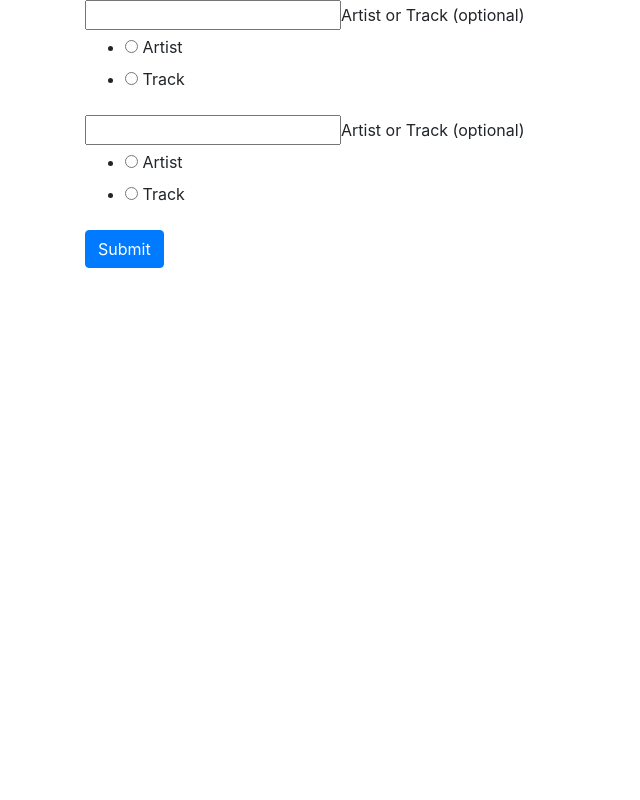
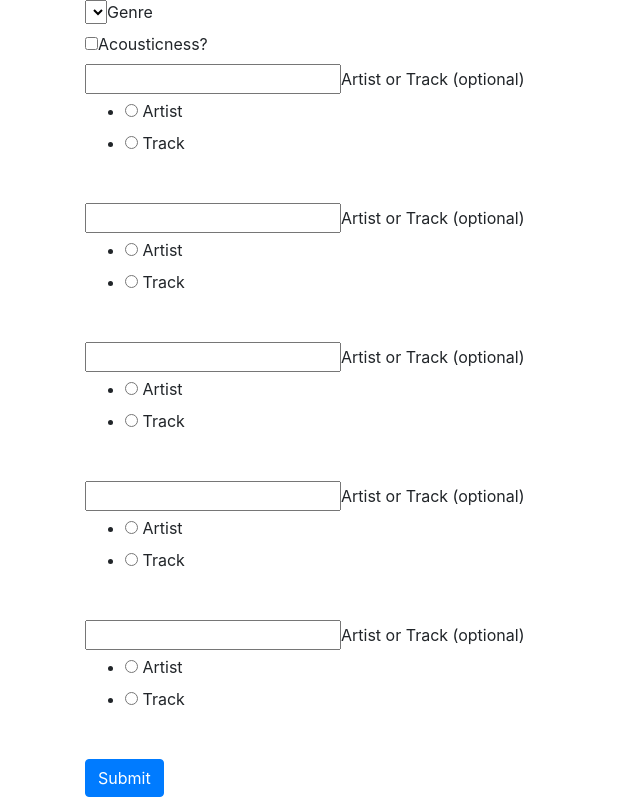
Before and after one commit to FullStackJohnMack/JohnM-Capstone-One, a Flask app: template web/templates/search.html in a window 1280 px wide. Shown: the whole page, without its empty margins (0-640 px from the left). Run offline with Flask 2, Linux system fonts and the light colour scheme; the template is opened without the code that fills it: values that come from a table or form of the project are taken from there, others are empty; some libraries are stand-ins or nearby versions.

Commit message:
added first non-seed seed

```diff
--- a/web/app.py
+++ b/web/app.py
@@ -2,7 +2,7 @@ from flask import Flask, render_template, redirect, request, session
 import requests, base64
 from access import CLIENT_ID, CLIENT_SECRET, REDIRECT_URI
 from forms import SearchForm
-from utils import get_id
+from utils import get_id, get_genres
 
 app = Flask(__name__)
 app.secret_key = "password"
@@ -38,23 +38,25 @@ def search_spotify():
 
     form = SearchForm()
 
-
+    form.genre.choices = [g for g in get_genres()]
 
     if form.validate_on_submit():
 
         seed_1_id = get_id(form.input1.data, form.radio1.data)
         seed_2_id = get_id(form.input2.data, form.radio2.data)
-        # seed_3_id = get_id(form.input3.data, form.radio3.data)
-        # seed_4_id = get_id(form.input4.data, form.radio4.data)
-        # seed_5_id = get_id(form.input5.data, form.radio5.data)
+        seed_3_id = get_id(form.input3.data, form.radio3.data)
+        seed_4_id = get_id(form.input4.data, form.radio4.data)
+        seed_5_id = get_id(form.input5.data, form.radio5.data)
 
         seed_1_type = f'{form.radio1.data}s'
         seed_2_type = f'{form.radio2.data}s'
-        # seed_3_type = f'{form.radio3.data}s'
-        # seed_4_type = f'{form.radio4.data}s'
-        # seed_5_type = f'{form.radio5.data}s'
+        seed_3_type = f'{form.radio3.data}s'
+        seed_4_type = f'{form.radio4.data}s'
+        seed_5_type = f'{form.radio5.data}s'
 
-        return render_template("search_results.html", seed_1_id=seed_1_id, seed_1_type=seed_1_type, seed_2_id=seed_2_id, seed_2_type=seed_2_type)
+        genre = form.genre.data
+
+        return render_template("search_results.html", genre=genre,seed_1_id=seed_1_id, seed_1_type=seed_1_type, seed_2_id=seed_2_id, seed_2_type=seed_2_type, seed_3_id=seed_3_id, seed_3_type=seed_3_type,seed_4_id=seed_4_id, seed_4_type=seed_4_type,seed_5_id=seed_5_id, seed_5_type=seed_5_type)
 
     return render_template("search.html", form=form)
 
@@ -65,6 +67,7 @@ def show_recommendations():
 
     seed_artists = ""
     seed_tracks = ""
+    seed_genre = ""
 
     for id in request.form.getlist('seed_artists'):
         seed_artists += f"{id},"
@@ -72,23 +75,30 @@ def show_recommendations():
     for id in request.form.getlist('seed_tracks'):
         seed_tracks += f"{id},"
 
+    if request.form.get('seed_genre'):
+        seed_genre = request.form['seed_genre']
+
+    if request.form.get('acousticness'):
+        target_acousticness = 1
+    else:
+        target_acousticness = 0
+
 
     headers = {'Authorization':'Bearer ' + session['token']}
     payload = {
             'seed_artists': seed_artists,
             'seed_tracks': seed_tracks,
+            'seed_genres': seed_genre,
+            'target_acousticness': target_acousticness,
             'limit': 100
         }
 
     resp = requests.get('https://api.spotify.com/v1/recommendations', params=payload, headers=headers).json()
 
-    return render_template("seed_results.html", resp=resp, seed_artists=seed_artists, seed_tracks=seed_tracks)
+    return render_template("seed_results.html", resp=resp, seed_artists=seed_artists, seed_tracks=seed_tracks, seed_genre=seed_genre)
 
 
 
-
-# , seed_3_id=seed_3_id, seed_4_id=seed_4_id,seed_5_id=seed_5_id
-# , ,seed_3_type=seed_3_type, seed_4_type=seed_4_type,seed_5_type=seed_5_type
 
 
 
--- a/web/forms.py
+++ b/web/forms.py
@@ -1,20 +1,23 @@
 from flask_wtf import FlaskForm
-from wtforms import StringField, FloatField, RadioField
+from wtforms import StringField, FloatField, RadioField, SelectField, BooleanField, validators
+from utils import get_genres
 
 class SearchForm(FlaskForm):
     """"""
+    genre = SelectField(coerce=str)
+    acousticness = BooleanField("Acousticness?")
 
     input1 = StringField("Artist or Track (optional)")
-    radio1 = RadioField(choices=[('artist','Artist'),('track','Track')])
+    radio1 = RadioField(choices=[('artist','Artist'),('track','Track')], validators=(validators.Optional(),))
 
     input2 = StringField("Artist or Track (optional)")
-    radio2 = RadioField(choices=[('artist','Artist'),('track','Track')])
+    radio2 = RadioField(choices=[('artist','Artist'),('track','Track')], validators=(validators.Optional(),))
 
-    # input3 = StringField("Artist or Track (optional)")
-    # radio3 = RadioField(choices=[('artist','Artist'),('track','Track')])
+    input3 = StringField("Artist or Track (optional)")
+    radio3 = RadioField(choices=[('artist','Artist'),('track','Track')], validators=(validators.Optional(),))
 
-    # input4 = StringField("Artist or Track (optional)")
-    # radio4 = RadioField(choices=[('artist','Artist'),('track','Track')])
+    input4 = StringField("Artist or Track (optional)")
+    radio4 = RadioField(choices=[('artist','Artist'),('track','Track')], validators=(validators.Optional(),))
 
-    # input5 = StringField("Artist or Track (optional)")
-    # radio5 = RadioField(choices=[('artist','Artist'),('track','Track')])
+    input5 = StringField("Artist or Track (optional)")
+    radio5 = RadioField(choices=[('artist','Artist'),('track','Track')], validators=(validators.Optional(),))
--- a/web/templates/search.html
+++ b/web/templates/search.html
@@ -8,13 +8,8 @@
     <form method="POST">
         {{ form.hidden_tag() }}
 
-
-
-
         {% for item in form if item.widget.input_type != 'hidden' %}
-            {{item}}{% if item.type != 'RadioField' %}{{item.label}}{% endif %}
-
-
+            {{item}}{% if item.type != 'RadioField' %}{{item.label}}{% endif %}<br>
 
 
         {% endfor %}
@@ -23,4 +18,5 @@
 
 </div>
 
+
 {% endblock %}
```
Also changed, not shown: web/templates/search_results.html (+51 -7 lines), web/utils.py (+10 -0 lines), web/templates/base.html (line endings or trailing spaces).
